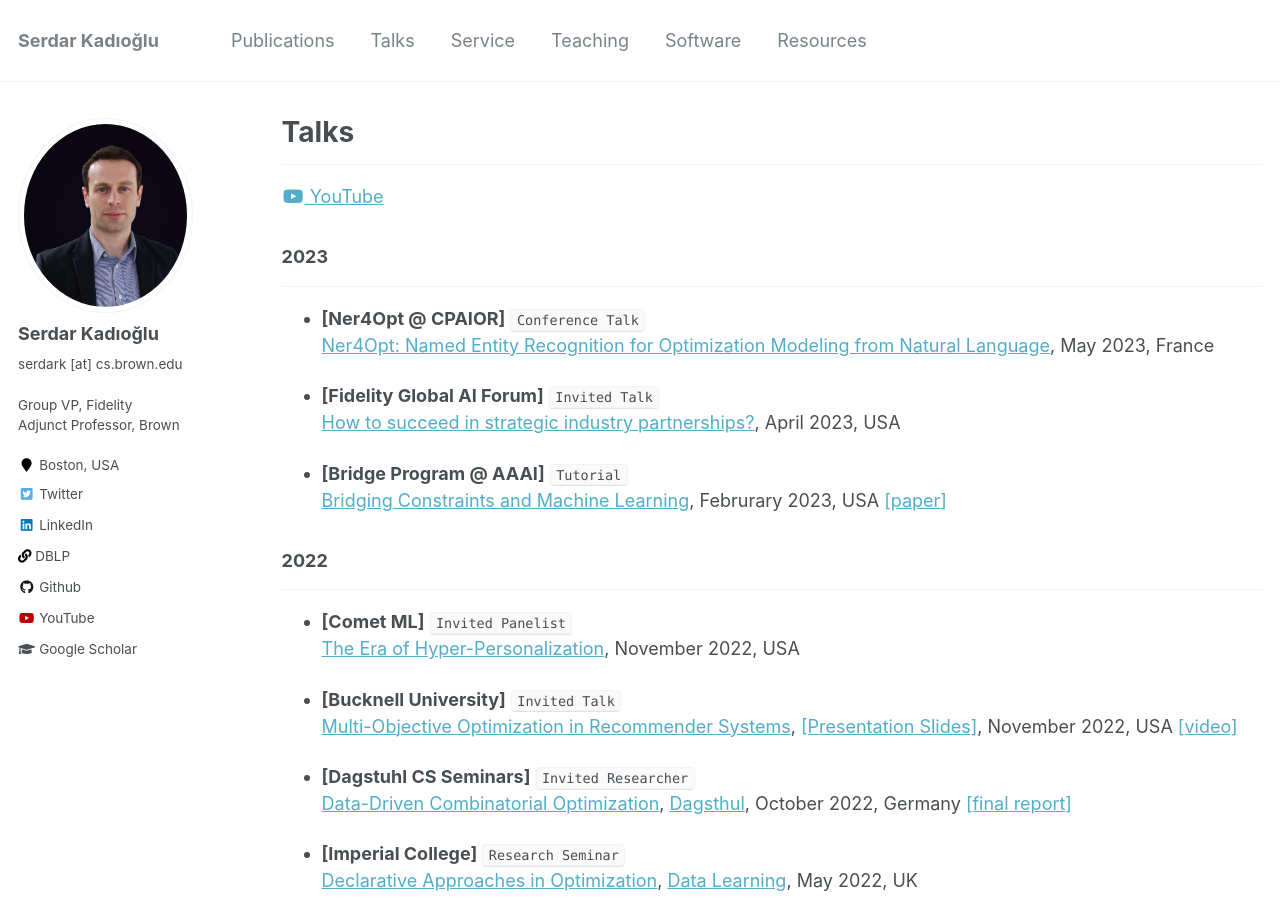
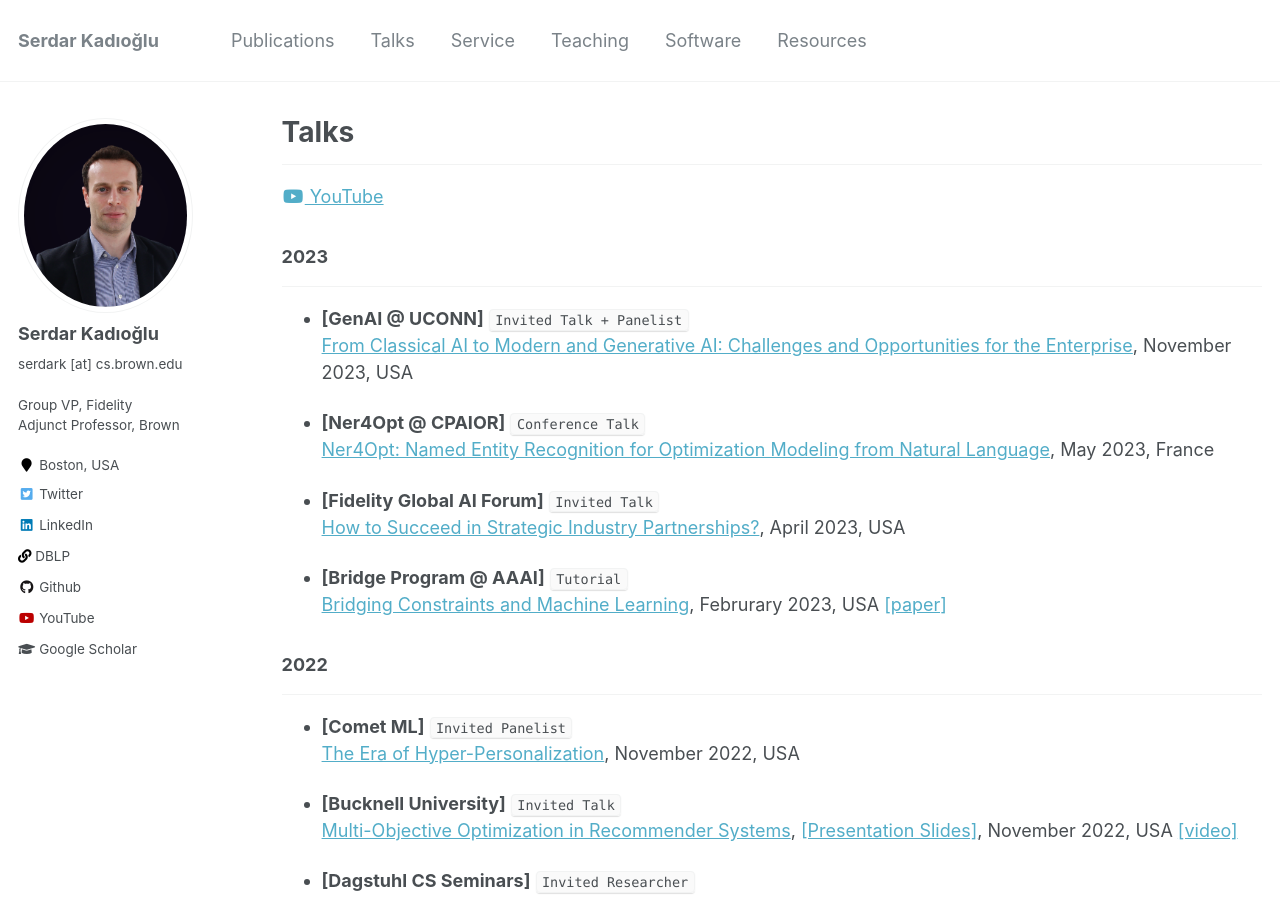
Before and after one commit to skadio/skadio.github.io, a Jekyll site: the page built from _pages/talks.md, in a window 1280 px wide and 900 px high. Built offline with Jekyll 4.4.1, drawn with Linux system fonts in a browser that asks for light colours.

Commit message:
Update talks.md

```diff
--- a/_pages/talks.md
+++ b/_pages/talks.md
@@ -12,11 +12,14 @@ author_profile: true
 
 ---
 
+* **[GenAI @ UCONN]** `Invited Talk + Panelist`\
+   [From Classical AI to Modern and Generative AI: Challenges and Opportunities for the Enterprise](https://cacc.engr.uconn.edu/ai-workshop-home/ai-workshop-2023-savethedate/), November 2023, USA
+
 * **[Ner4Opt @ CPAIOR]** `Conference Talk`\
    [Ner4Opt: Named Entity Recognition for Optimization Modeling from Natural Language](https://nbviewer.org/github/skadio/skadio.github.io/blob/master/files/Kadioglu_CPAIOR_2023.pdf), May 2023, France
 
 * **[Fidelity Global AI Forum]** `Invited Talk`\
-   [How to succeed in strategic industry partnerships?](), April 2023, USA
+   [How to Succeed in Strategic Industry Partnerships?](), April 2023, USA
 
 * **[Bridge Program @ AAAI]** `Tutorial`\
    [Bridging Constraints and Machine Learning](http://osullivan.ucc.ie/CPML2023/), Februrary 2023, USA [[paper]](http://osullivan.ucc.ie/CPML2023/submissions/09.pdf)
```
